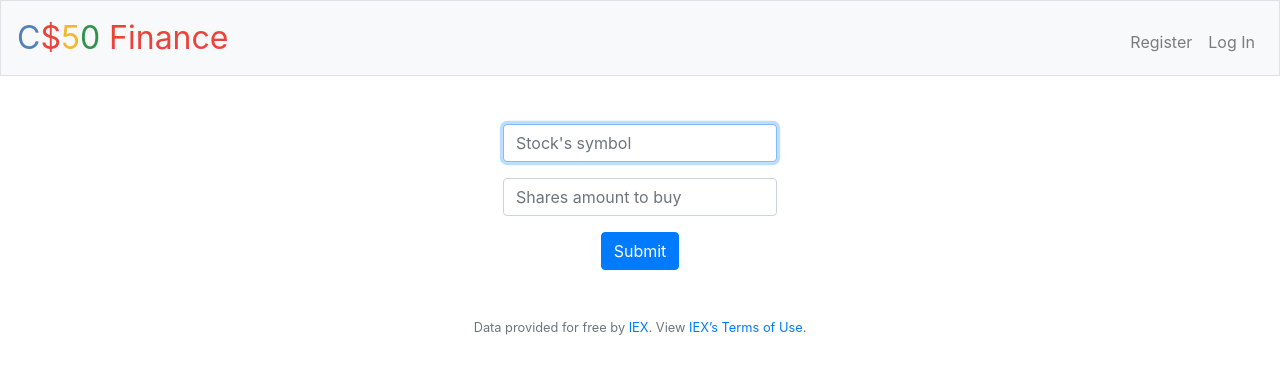
After one commit to senkaPro/cs50-problem-sets, a Flask app: template templates/stock.html in a window 1280 px wide. The commit adds this page. Shown: the top 374 px of the page. Run offline with Flask 2, Linux system fonts and the light colour scheme; the template is opened without the code that fills it, so the values that code supplies are empty; some libraries are stand-ins or nearby versions.

Commit message:
automated commit by check50 [check50=True]

```diff
--- a/application.py
+++ b/application.py
@@ -44,14 +44,54 @@ if not os.environ.get("API_KEY"):
 @login_required
 def index():
     """Show portfolio of stocks"""
-    return render_template('layout.html')
+    return render_template("layout.html")
 
 
 @app.route("/buy", methods=["GET", "POST"])
 @login_required
 def buy():
     """Buy shares of stock"""
-    return apology("TODO")
+    if request.method == "POST":
+
+        symbol = request.form.get("symbol")
+        data = lookup(symbol)
+        shares = int(request.form.get("shares"))
+
+        if shares <= 0:
+            return apology("Must provide positive number of shares")
+
+        if data == None:
+            return apology("Invalid symbol")
+
+
+
+        price = data["price"]
+        total_amount = price * shares
+
+        user = db.execute("SELECT cash FROM users WHERE id= :user_id",user_id=session["user_id"])
+        cash = user[0]["cash"]
+        print(price)
+        if cash >= total_amount:
+            print("about to make transaction")
+            trans = db.execute("INSERT INTO transactions (user_id,stock,quantity,price_bought) \
+                                        VALUES ( :user_id, :stock, :quantity, :price)",
+                        user_id = session["user_id"],
+                        stock = symbol,
+                        quantity = shares,
+                        price = price)
+
+            if trans == None:
+                return apology("Cannot finish transaction")
+
+            user = db.execute("UPDATE users SET cash = cash - :amount WHERE id = :id",
+                                amount = total_amount,
+                                id = session["user_id"])
+
+            flash("Successful transaction!")
+        return render_template("layout.html")
+
+    if request.method == "GET":
+        return render_template("stock.html")
 
 
 @app.route("/check", methods=["GET"])
@@ -155,7 +195,8 @@ def register():
         user = db.execute("INSERT INTO users (username, hash) VALUES (:username, :hash)",username=username, hash=hash)
         if not user:
             return apology("User already exist!")
-        session["user_id"] = user
+        session["user_id"] = user["id"]
+        session["username"] = user["username"]
         flash("You successfuly registered!")
         return render_template('layout.html')
     return render_template("register.html")
--- a/templates/layout.html
+++ b/templates/layout.html
@@ -40,7 +40,7 @@
                         <li class="nav-item"><a class="nav-link" href="/history">History</a></li>
                     </ul>
                     <ul class="navbar-nav ml-auto mt-2">
-                        <li class="nav-item"><a class="nav-link" href="/"><strong>{{session.user_id | capitalize}}</strong></a></li>
+                        <li class="nav-item"><a class="nav-link" href="/"><strong>{{session.username | capitalize}}</strong></a></li>
                         <li class="nav-item"><a class="nav-link" href="/logout">Log Out</a></li>
                     </ul>
                 {% else %}
--- /dev/null
+++ b/templates/stock.html
@@ -0,0 +1,18 @@
+{% extends "layout.html" %}
+
+{% block title %}
+    Buy stock
+{% endblock %}
+
+{% block main %}
+    <form action="/buy" method="post">
+                <div class="form-group">
+                    <input autocomplete="off" autofocus class="form-control" name="symbol" placeholder="Stock's symbol" type="text">
+                </div>
+                <div class="form-group">
+                    <input autocomplete="off" autofocus class="form-control" name="shares" placeholder="Shares amount to buy" type="text">
+                </div>
+
+        <button class="btn btn-primary" type="submit">Submit</button>
+    </form>
+{% endblock %}
```
Also changed, not shown: finance.db.
